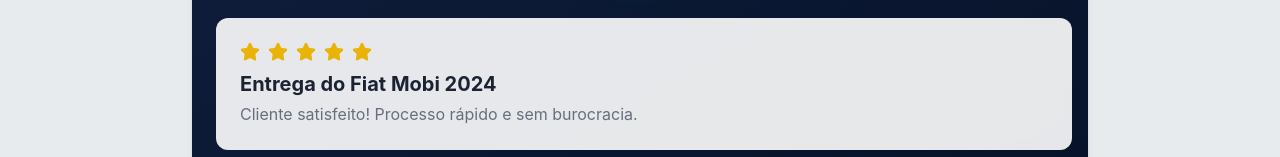
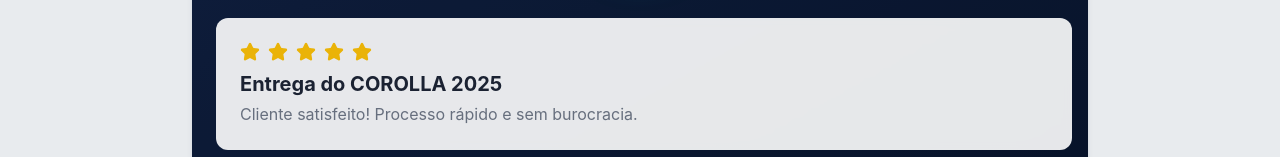
Before and after one commit to ArthuRSANTOS12/seu-carro-agora, a React (Vite) app: page / in a window 1280 px wide. Shown: the part 4030-4187 px from the top of the page. Built offline with nearby package versions, Linux system fonts and the light colour scheme; the HTML template or start-up script is replaced by a standard one.

Commit message:
Visual edit in Lovable
Edited UI in Lovable

```diff
--- a/src/components/SocialProofSection.tsx
+++ b/src/components/SocialProofSection.tsx
@@ -1,8 +1,6 @@
 import { Play, Star } from "lucide-react";
-
 const SocialProofSection = () => {
-  return (
-    <section className="py-16 md:py-24 bg-muted">
+  return <section className="py-16 md:py-24 bg-muted">
       <div className="container-custom">
         <div className="text-center mb-12">
           <h2 className="text-3xl md:text-4xl font-bold text-foreground mb-4">
@@ -29,13 +27,9 @@ const SocialProofSection = () => {
               <div className="absolute bottom-4 left-4 right-4 md:bottom-6 md:left-6">
                 <div className="bg-card/90 backdrop-blur-sm rounded-xl p-4 md:p-6">
                   <div className="flex items-center gap-2 mb-2">
-                    {[...Array(5)].map((_, i) => (
-                      <Star key={i} className="w-4 h-4 md:w-5 md:h-5 text-yellow-500 fill-yellow-500" />
-                    ))}
+                    {[...Array(5)].map((_, i) => <Star key={i} className="w-4 h-4 md:w-5 md:h-5 text-yellow-500 fill-yellow-500" />)}
                   </div>
-                  <h3 className="text-lg md:text-xl font-bold text-foreground mb-1">
-                    Entrega do Fiat Mobi 2024
-                  </h3>
+                  <h3 className="text-lg md:text-xl font-bold text-foreground mb-1">Entrega do COROLLA 2025</h3>
                   <p className="text-sm md:text-base text-muted-foreground">
                     Cliente satisfeito! Processo rápido e sem burocracia.
                   </p>
@@ -61,8 +55,6 @@ const SocialProofSection = () => {
           </div>
         </div>
       </div>
-    </section>
-  );
+    </section>;
 };
-
 export default SocialProofSection;
```
